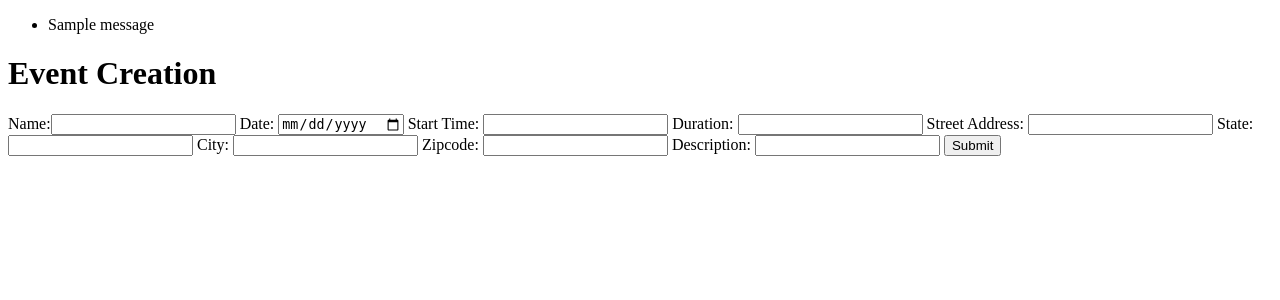
After one commit to bobthewalrus/meetpup, a Django app: template login/apps/login_registration/templates/login_registration/eventform.html in a window 1280 px wide. The commit adds this page. Shown: the top 300 px of the page. Run offline with Django 3.2, Linux system fonts and the light colour scheme; the template is opened without the code that fills it, so the values that code supplies are empty; tables that the repository leaves empty hold one stand-in row (values such as "Sample post"); one stand-in notice (Sample message) is shown; parts of the project's set-up code (start-up, migrations or seed data) failed here and were passed over.

Commit message:
Added working links and event form

```diff
--- /dev/null
+++ b/login/apps/login_registration/templates/login_registration/eventform.html
@@ -0,0 +1,34 @@
+<!DOCTYPE html>
+<html>
+  <head>
+    <meta charset="utf-8">
+    <title>Event Creation</title>
+  </head>
+  <body>
+
+        {% if messages %}
+        <ul class='messages'>
+            {% for message in messages %}
+            <li{% if message.tags %} class='{{ message.tags}}'{% endif %}>{{ message }}</li>
+            {% endfor %}
+        </ul>
+        {% endif %}
+
+    <h1>Event Creation</h1>
+    <form action='/createvent' method='POST'>
+        {% csrf_token %}
+        <label for= 'name'>Name:<input type="text" name='name' id='name'></label>
+        <label for = 'date'>Date: <input type='date' name='date' id='date'></label>
+        <label for = 'time'>Start Time: <input type='text' name='time' id='time'></label>
+        <label for ='duration'>Duration: <input type='text' name='duration'></label>
+        <label for = 'street'>Street Address: <input type='text' name='street'></label>
+        <label for = 'state'>State: <input type='text' name='state'></label>
+        <label for = 'city'>City: <input type='text' name='city'></label>
+        <label for = 'zipcode'>Zipcode: <input type='text' name='zipcode'></label>
+        <label for = 'description'>Description: <input type='text' name='description'></label>
+        <input type='submit' value='Submit'>
+    </form>
+
+
+  </body>
+</html>
--- a/login/apps/login_registration/urls.py
+++ b/login/apps/login_registration/urls.py
@@ -1,5 +1,5 @@
 from django.conf.urls import url
-from views import index, loginvalidate, registervalidate, success, logout, zipupdate, register, community, adoption
+from views import index, loginvalidate, registervalidate, success, logout, zipupdate, register, community, adoption, eventform
 from . import views
 urlpatterns = [
     url(r'^$', index, name='index'),
@@ -9,6 +9,8 @@ urlpatterns = [
     url(r'^register$', register, name='register'),
     url(r'^community$', community, name='community'),
     url(r'^adoption$', adoption, name='adoption'),
+    url(r'^eventform$', eventform, name='eventform'),
+    url(r'^createevent$', createevent, name='createevent'),
     url(r'^logout$', logout, name='logout'),
     url(r'^zipupdate$', zipupdate, name='zipupdate')
 ]
```
Also changed, not shown: login/apps/login_registration/templates/login_registration/index.html (+1 -15 lines), login/apps/login_registration/templates/login_registration/success.html (+17 -0 lines), login/apps/login_registration/views.py (+7 -0 lines), login/apps/login_registration/migrations/0003_auto_20170202_0105.py (added), login/apps/login_registration/templates/login_registration/event.html (deleted), login/db.sqlite3, 3 other files.
